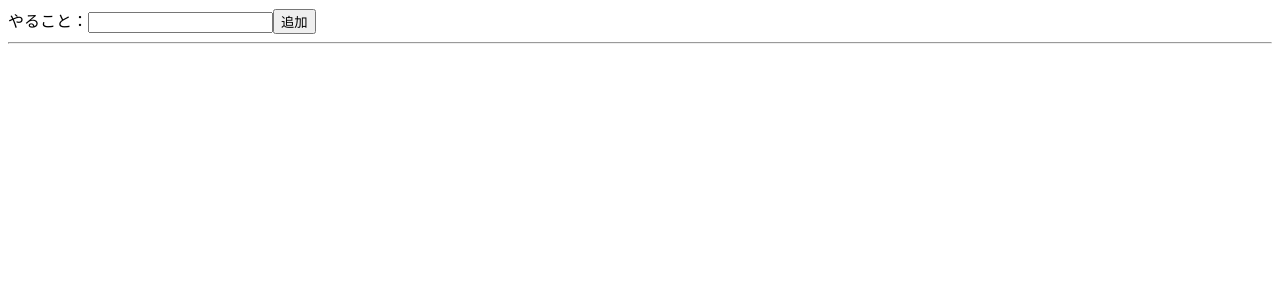
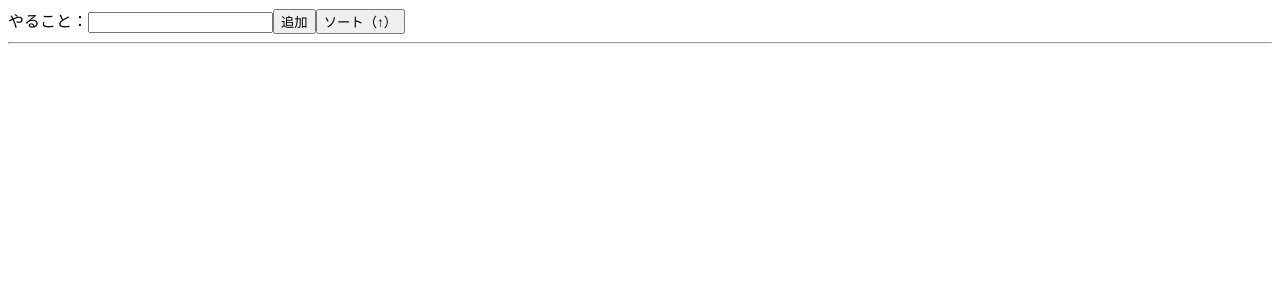
Before and after one commit to Yuma0309/Study-React, a React (Create React App) app in the folder React_sample_Yuma/my-react/: page / in a window 1280 px wide. Shown: the top 300 px of the page. Built offline with nearby package versions, Linux system fonts and the light colour scheme.

Commit message:
リスト4-2-12までの動作を確認

```diff
--- a/React_sample_Yuma/my-react/src/chap04/StateTodo.js
+++ b/React_sample_Yuma/my-react/src/chap04/StateTodo.js
@@ -3,6 +3,8 @@ import './StateTodo.css';
 
 let maxId = 0;
 export default function StateTodo() {
+  // 次のソート方向（降順であればtrue）
+  const [desc, setDesc] = useState(true);
   // 入力値（title）、Todoリスト（todo）をStateで管理
   const [title, setTitle] = useState('');
   const [todo, setTodo] = useState([]);
@@ -47,6 +49,23 @@ export default function StateTodo() {
     ));
   };
 
+  const handleSort = () => {
+    // 既存のTodoリストを複製の上でソート
+    const sorted = [...todo];
+    sorted.sort((m, n) => {
+      // desc値に応じて昇順／降順を決定
+      if (desc) {
+        return n.created.getTime() - m.created.getTime();
+      } else {
+        return m.created.getTime() - n.created.getTime();
+      }
+    });
+    // desc値を反転
+    setDesc(d => !d);
+    // ソート済みのリストを再セット
+    setTodo(sorted);
+  };
+
   return (
     <div>
       <label>
@@ -56,6 +75,10 @@ export default function StateTodo() {
       </label>
       <button type="button"
         onClick={handleClick}>追加</button>
+      {/* desc値に応じてキャプションを変更 */}
+      <button type="button"
+        onClick={handleSort}>
+          ソート（{desc ? '↑' : '↓'}）</button>
       <hr />
       {/* Todoをリストに整形 */}
       <ul>
```
